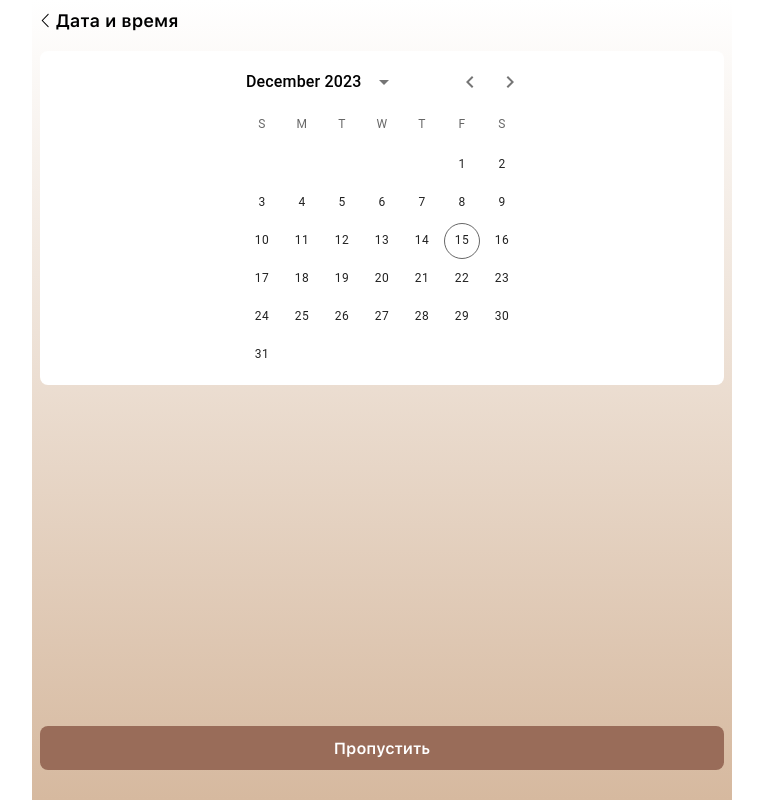
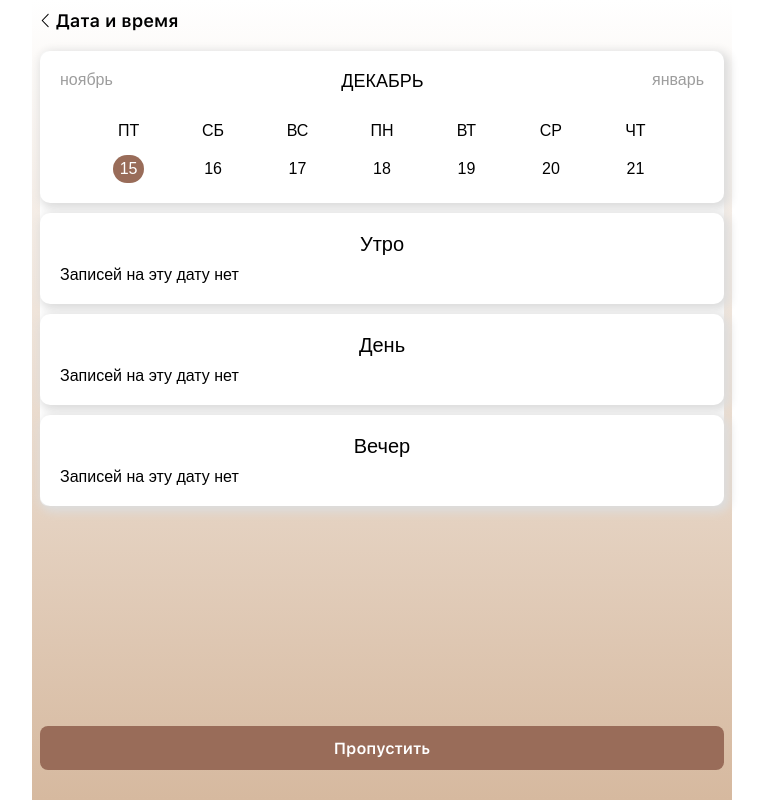
Before and after one commit to elbrante/pro-sugar, a React (Create React App) app: page / in a window 1280 px wide. Both pictures are taken after a click on the button "Выберите дату". Shown: the whole page, without its empty margins (258-1021 px from the left). Built offline with nearby package versions, Linux system fonts and the light colour scheme; a web font is replaced by a local one.

Commit message:
Changed Date page: add date picker logic and create TimePerDay component without requests

```diff
--- a/src/App.js
+++ b/src/App.js
@@ -1,7 +1,7 @@
 import {Route, Routes} from "react-router-dom";
 import {Layout} from "./pages/Lyout";
 import {Home} from "./pages/Home";
-import {Date} from "./pages/Date";
+import {DatePage} from "./pages/Date";
 import {Masters} from "./pages/Masters";
 import {Services} from "./pages/Services";
 import {AllServices} from "./pages/AllServices";
@@ -15,7 +15,7 @@ function App() {
         <Routes>
             <Route path={'/'} element={<Layout/>}>
                 <Route path={''} element={<Home/>}/>
-                <Route path={'date'} element={<Date/>}/>
+                <Route path={'date'} element={<DatePage/>}/>
                 <Route path={'masters'} element={<Masters/>}/>
                 <Route path={'services'} element={<Services/>}/>
                 <Route path={'allServices'} element={<AllServices/>}/>
--- /dev/null
+++ b/src/components/TimePerDay/TimePerDay.module.css
@@ -0,0 +1,34 @@
+.time_day{
+    margin-top: 10px;
+    padding: 20px;
+    background-color: #fff;
+    -webkit-box-shadow: 3px 3px 10px 3px #dddddd;
+    -moz-box-shadow: 3px 3px 10px 3px #dddddd;
+    box-shadow: 3px 3px 10px 3px #dddddd;
+    border-radius: 10px;
+    text-align: center;
+}
+
+.time_day > p{
+    font-size: 1.25em;
+}
+
+.time_day ul{
+    display: flex;
+    gap: 10px;
+    padding-top: 10px;
+    flex-wrap: wrap;
+}
+
+.time_day ul > li{
+    border: 1px solid #dadada;
+    padding: 5px 10px;
+    font-size: 0.9em;
+    border-radius: 15px;
+}
+
+.active{
+    color: #fff;
+    background-color: #1665ae;
+    border-radius: 50px;
+}
--- /dev/null
+++ b/src/components/TimePerDay/index.jsx
@@ -0,0 +1,34 @@
+import cl from './TimePerDay.module.css';
+import classNames from "classnames";
+
+export const TimePerDay = ({ times, title}) => {
+
+
+    return (
+        <div className={cl.time_day}>
+            <p>{title}</p>
+            <ul>
+
+                {
+                    times === undefined || null
+                        ?
+                        <p>Записей на эту дату нет</p>
+                        :
+                        times?.map((time, index) => {
+                            return (
+                                <li key={index}
+                                    className={classNames({[cl.active]: localStorage.getItem('currentTime') === time})}
+                                    onClick={() => {
+                                        localStorage.setItem('currentTime', time)
+                                    }
+
+                                    }>
+                                    {time}
+                                </li>
+                            )
+                        })
+                }
+            </ul>
+        </div>
+    );
+};
--- a/src/pages/Date/Date.module.css
+++ b/src/pages/Date/Date.module.css
@@ -21,3 +21,50 @@
 .wrapSkip {
     margin-bottom: 20px;
 }
+.dates{
+    padding: 20px;
+    background-color: #fff;
+    -webkit-box-shadow: 3px 3px 10px 3px #dddddd;
+    -moz-box-shadow: 3px 3px 10px 3px #dddddd;
+    box-shadow: 3px 3px 10px 3px #dddddd;
+    border-radius: 10px;
+}
+
+.dates_months{
+    display: flex;
+    gap: 40px;
+    justify-content: space-between;
+}
+
+.dates_month_current{
+    text-transform: uppercase;
+    font-size: 1.125em;
+}
+
+.dates_month_not_current{
+    color: #9d9d9d;
+}
+
+.dates_item{
+    padding-top: 30px;
+    display: flex;
+    justify-content: space-evenly;
+}
+
+.date_item{
+    display: flex;
+    flex-direction: column;
+    align-items: center;
+    gap: 15px;
+}
+
+.active{
+    color: #fff;
+    background-color: #996C59;
+    border-radius: 50px;
+}
+
+.date_item__chosen_day{
+    font-size: 1em;
+    padding: 5px 7px;
+}
--- a/src/pages/Date/index.js
+++ b/src/pages/Date/index.js
@@ -1,15 +1,99 @@
-import React from 'react';
+import React, {useState} from 'react';
 import cl from './Date.module.css'
-import {DateCalendar} from "@mui/x-date-pickers";
+import classNames from "classnames";
+
+import {TimePerDay} from "../../components/TimePerDay";
 import {Header} from "../../components/Header";
 import {SkipButton} from "../../components/SkipButton";
-export const Date = () => {
+
+export const DatePage = () => {
+    const [chosenDay, setChosenDay] = useState(new Date().getDate());
+
+    const timePerDay = {
+        17: {
+            morning: ['10:00', '11:00'],
+            day: ['12:00', '13:00'],
+            evening: ['19:00', '21:00'],
+        },
+        18: {
+            morning: ['10:00', '11:00'],
+            day: ['12:00', '13:00'],
+            evening: ['20:00', '22:00'],
+        }
+    }
+
+    const daysOfWeek = ['ВС', 'ПН', 'ВТ', 'СР', 'ЧТ', 'ПТ', 'СБ'];
+
+    const currentDate = new Date();
+    const currentMonth = currentDate.toLocaleString('ru', { month: 'long' });
+
+    const nextMonthDate = new Date(currentDate);
+    nextMonthDate.setMonth(currentDate.getMonth() + 1);
+    const nextMonth = nextMonthDate.toLocaleString('ru', { month: 'long' });
+
+    const prevMonthDate = new Date(currentDate);
+    prevMonthDate.setMonth(currentDate.getMonth() - 1);
+    const prevMonth = prevMonthDate.toLocaleString('ru', { month: 'long' });
+
+    const [monthDisplayed, setMonthDisplayed] = useState(currentMonth);
+
+    const days = [];
+    for (let i = 0; i < 7; i++) {
+        const date = new Date(currentDate);
+        date.setDate(date.getDate() + i);
+        days.push(date);
+    }
+
+
     return (
         <div className={cl.date}>
             <div className={cl.firstBlock}>
                 <Header link={'/'} text={'Дата и время'}/>
                 <div className={cl.wrapperDateCalendar}>
-                    <DateCalendar/>
+                    <section className={cl.dates}>
+                        <div className={cl.dates_months}>
+                            <div className={cl.dates_month_not_current}>{prevMonth}</div>
+                            <div className={cl.dates_month_current}>{monthDisplayed}</div>
+                            <div className={cl.dates_month_not_current}>{nextMonth}</div>
+                        </div>
+                        <ul className={cl.dates_item}>
+                            {days.map((day, index) => {
+                                const dayOfMonth = day.getDate();
+                                const dayOfWeekName = daysOfWeek[day.getDay()];
+
+                                if (dayOfMonth === 1 && day.toLocaleString('ru', { month: 'long' }) !== monthDisplayed) {
+                                    setMonthDisplayed(day.toLocaleString('ru', { month: 'long' }));
+                                }
+
+
+                                return (
+                                    <li key={index} className={cl.date_item}
+                                        onClick={() => {
+
+                                            setChosenDay(dayOfMonth)
+                                            localStorage.setItem('currentDay', dayOfMonth);
+                                            localStorage.setItem('currentMonth', currentMonth)
+                                        }}>
+                                        <span>{dayOfWeekName}</span>
+                                        <button className={classNames(cl.date_item__chosen_day,
+                                            {[cl.active]: chosenDay === dayOfMonth})}>{dayOfMonth}</button>
+                                    </li>
+                                );
+                            })}
+                        </ul>
+                    </section>
+                    <TimePerDay
+                        times={timePerDay[chosenDay]?.morning}
+                        title="Утро"
+                    />
+                    <TimePerDay times={timePerDay[chosenDay]?.day}
+                                title="День"
+                    />
+                    <TimePerDay
+                        times={timePerDay[chosenDay]?.evening}
+                        title="Вечер"
+                    />
+
                 </div>
             </div>
             <div className={cl.wrapSkip}>
```
